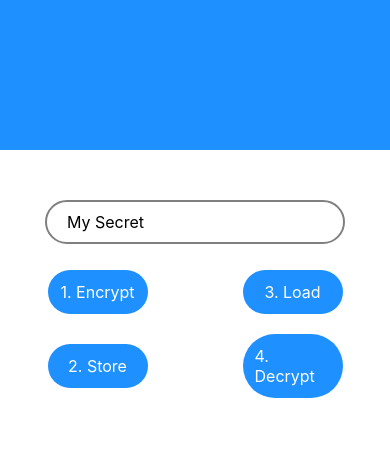
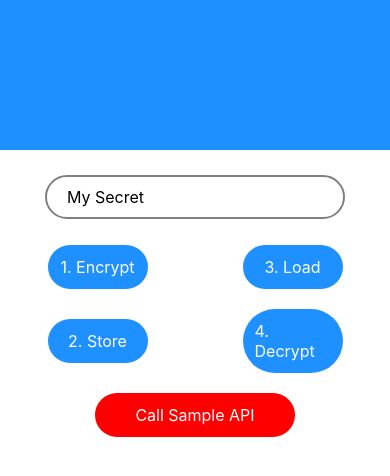
Before and after one commit to jj-moore/ucon-draft, a React Native app: screen / in a window 390 px wide. Shown: the top 476 px of the page. Built offline with nearby package versions, Linux system fonts and the light colour scheme; grey boxes are pictures that could not be loaded.

Commit message:
adds API button back

```diff
--- a/App.js
+++ b/App.js
@@ -8,7 +8,8 @@ import { RSA } from 'react-native-rsa-native';
 { /* IMPORTS FOR CUSTOM COMPONENTS.
  I PUT THEM IN A FOLDER NAME COMPONENTS.
  NOT POSITIVE IT'S STANDARD, BUT SEEMSED LIKE A GOOD IDEA */ }
-import { MyButton } from './components/MyButton';
+import { MySmallButton } from './components/MySmallButton';
+import { MyLargeButton } from './components/MyLargeButton';
 import { MyTextBox } from './components/MyTextBox';
 
 { /* ALL COMPONENTS EXTEND THE COMPONENT CLASS
@@ -73,13 +74,14 @@ export default class ButtonBasics extends Component {
         </View>
         <MyTextBox placeholder='My Secret' plaintext={this.state.plaintext} onchange={this._setUsername} />
         <View style={styles.buttonContainer}>
-          <MyButton title="1. Encrypt" press={this._encrypt}/>
-          <MyButton title="3. Load" press={this._load}/>
+          <MySmallButton title="1. Encrypt" press={this._encrypt}/>
+          <MySmallButton title="3. Load" press={this._load}/>
         </View>
         <View style={styles.buttonContainer}>
-          <MyButton title="2. Store" press={this._store}/>
-          <MyButton title="4. Decrypt" press={this._decrypt}/>
+          <MySmallButton title="2. Store" press={this._store}/>
+          <MySmallButton title="4. Decrypt" press={this._decrypt}/>
         </View>
+          <MyLargeButton title="Call Sample API" press={this._callAPI}/>
           <Text style={styles.encrypted} textBreakStrategy='simple'>{this.state.encrypted}</Text>
       </View>
     );
@@ -136,9 +138,12 @@ const styles = StyleSheet.create({
   logoContainer:{
     height: 150,
     backgroundColor: 'dodgerblue',
-    marginBottom: 50
+    marginBottom: 25
   },
   logo: {
+    width: 350,
+    alignItems: 'center',
+    justifyContent: 'center',
     marginTop: 25,
     resizeMode: 'contain'
   },
--- a/components/MyButton.js
+++ b/components/MyLargeButton.js
@@ -4,7 +4,7 @@ import { View, TouchableOpacity, Text, StyleSheet } from 'react-native';
 
 {/* EACH COMPONENT SHOULD INCLUDE EVERYTHING IT NEEDS TO FUNCTION
   ANY FUNCTIONS, STYLES, ETC... */}
-export class MyButton extends Component {
+export class MyLargeButton extends Component {
   constructor(props) {
     super(props);
     this.state = { title: this.props.title }
@@ -29,10 +29,10 @@ const styles = StyleSheet.create({
   },
   touchable: {
     alignItems: 'center',
-    backgroundColor: 'dodgerblue',
+    backgroundColor: 'red',
     padding: 12,
     borderRadius: 50,
-    width: 100
+    width: 200
   },
   text: {
     fontSize: 16,
--- /dev/null
+++ b/components/MySmallButton.js
@@ -0,0 +1,41 @@
+
+import React, { Component } from 'react';
+import { View, TouchableOpacity, Text, StyleSheet } from 'react-native';
+
+{/* EACH COMPONENT SHOULD INCLUDE EVERYTHING IT NEEDS TO FUNCTION
+  ANY FUNCTIONS, STYLES, ETC... */}
+export class MySmallButton extends Component {
+  constructor(props) {
+    super(props);
+    this.state = { title: this.props.title }
+  }
+
+  render() {
+    return (
+      <View style={styles.buttonContainer}>
+          <TouchableOpacity onPress={this.props.press} style={styles.touchable}>
+            <Text style={styles.text}>{this.state.title}</Text>
+          </TouchableOpacity>
+      </View>
+    )
+  }
+}
+
+const styles = StyleSheet.create({
+  buttonContainer: {
+    flexDirection: 'row',
+    justifyContent: 'center',
+    marginBottom: 20
+  },
+  touchable: {
+    alignItems: 'center',
+    backgroundColor: 'dodgerblue',
+    padding: 12,
+    borderRadius: 50,
+    width: 100
+  },
+  text: {
+    fontSize: 16,
+    color: 'white'
+  }
+});
```
